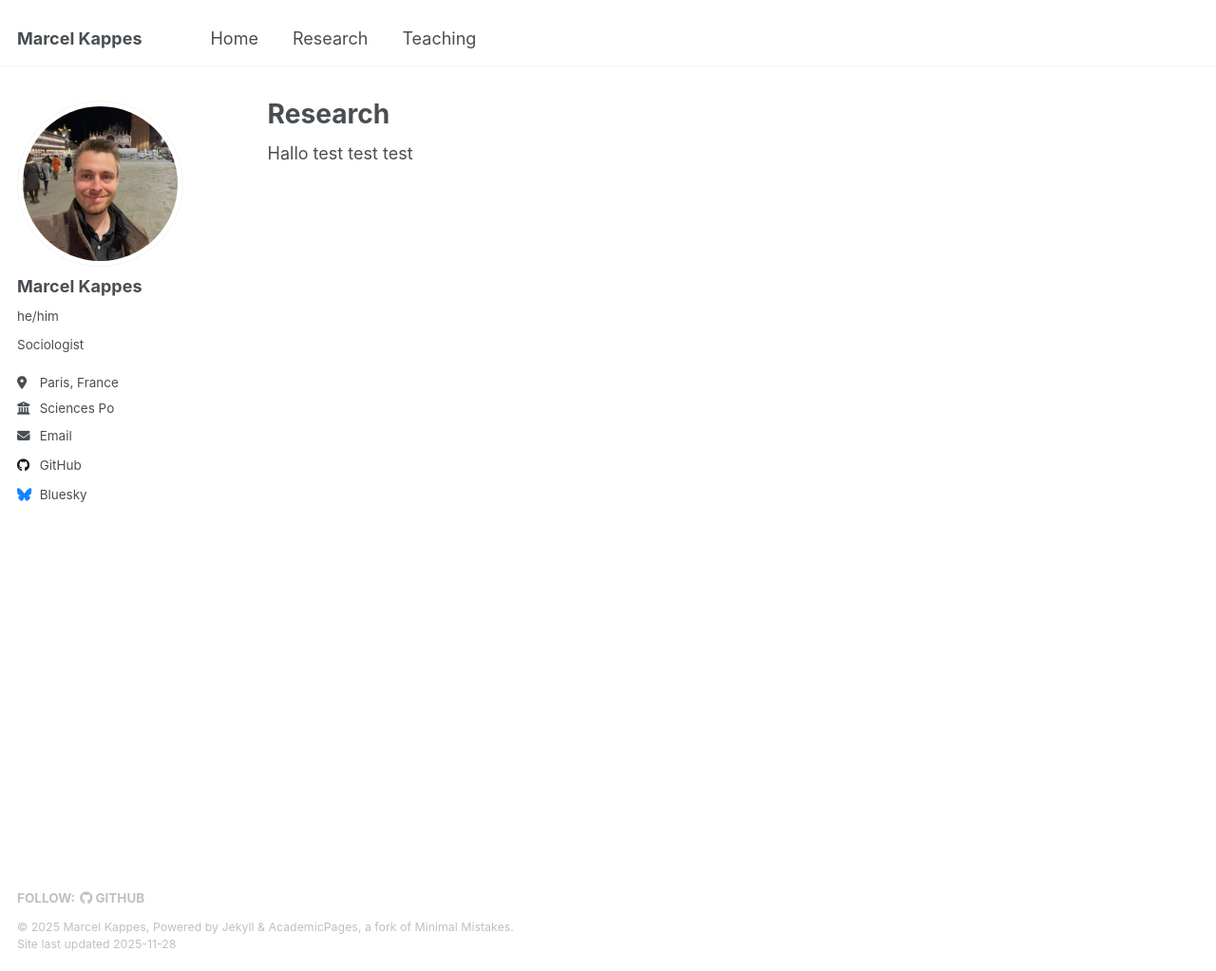
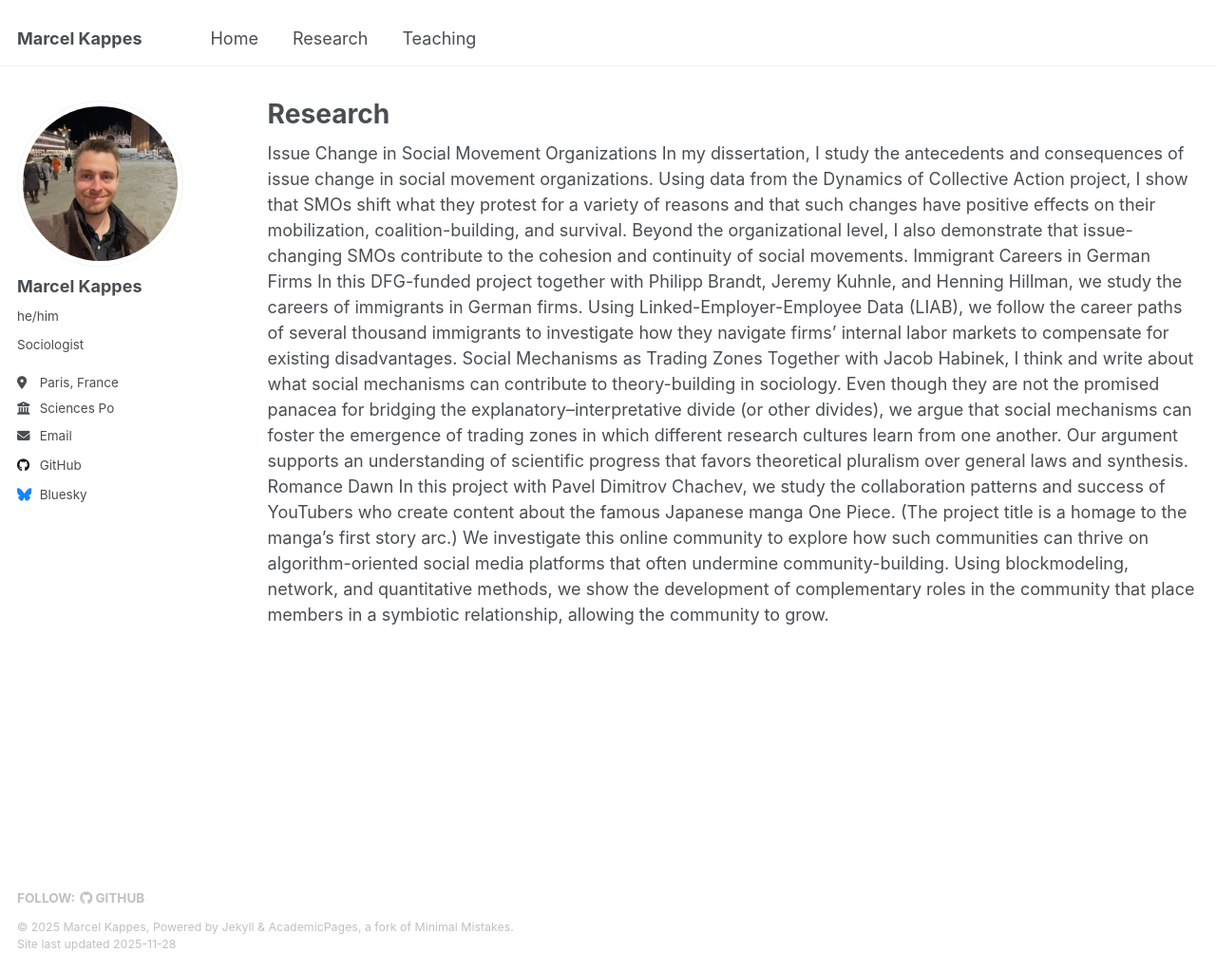
Before and after one commit to markappe/markappe.github.io, a Jekyll site: the page built from _pages/research.html, in a window 1280 px wide and 1023 px high. Shown: the whole window at 95% size. Built offline with Jekyll 4.4.1, drawn with Linux system fonts in a browser that asks for light colours.

Commit message:
Update research.html

```diff
--- a/_pages/research.html
+++ b/_pages/research.html
@@ -5,4 +5,18 @@ permalink: /research/
 author_profile: true
 ---
 
-Hallo test test test
+Issue Change in Social Movement Organizations
+
+In my dissertation, I study the antecedents and consequences of issue change in social movement organizations. Using data from the Dynamics of Collective Action project, I show that SMOs shift what they protest for a variety of reasons and that such changes have positive effects on their mobilization, coalition-building, and survival. Beyond the organizational level, I also demonstrate that issue-changing SMOs contribute to the cohesion and continuity of social movements.
+
+Immigrant Careers in German Firms
+
+In this DFG-funded project together with Philipp Brandt, Jeremy Kuhnle, and Henning Hillman, we study the careers of immigrants in German firms. Using Linked-Employer-Employee Data (LIAB), we follow the career paths of several thousand immigrants to investigate how they navigate firms’ internal labor markets to compensate for existing disadvantages.
+
+Social Mechanisms as Trading Zones
+
+Together with Jacob Habinek, I think and write about what social mechanisms can contribute to theory-building in sociology. Even though they are not the promised panacea for bridging the explanatory–interpretative divide (or other divides), we argue that social mechanisms can foster the emergence of trading zones in which different research cultures learn from one another. Our argument supports an understanding of scientific progress that favors theoretical pluralism over general laws and synthesis.
+
+Romance Dawn
+
+In this project with Pavel Dimitrov Chachev, we study the collaboration patterns and success of YouTubers who create content about the famous Japanese manga One Piece. (The project title is a homage to the manga’s first story arc.) We investigate this online community to explore how such communities can thrive on algorithm-oriented social media platforms that often undermine community-building. Using blockmodeling, network, and quantitative methods, we show the development of complementary roles in the community that place members in a symbiotic relationship, allowing the community to grow.
```
